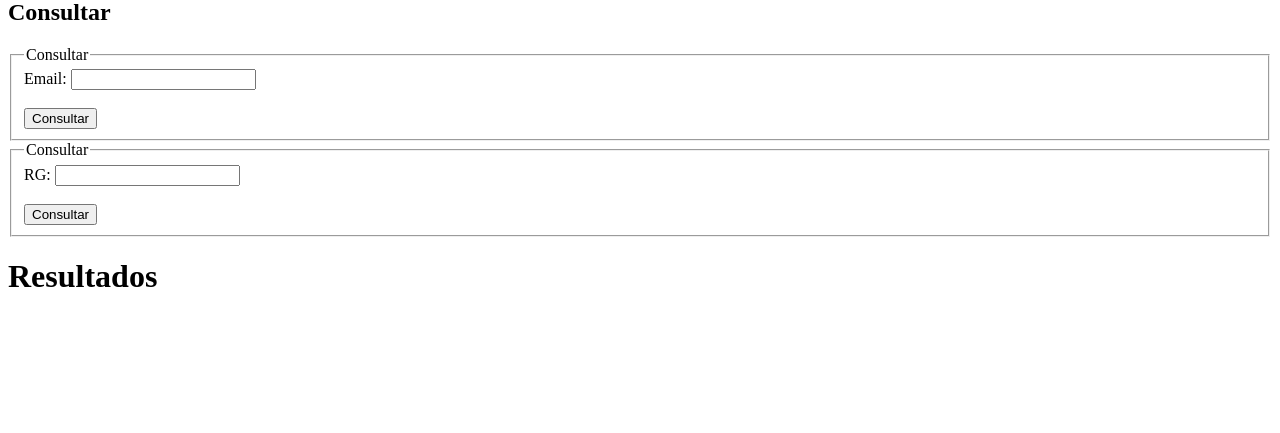
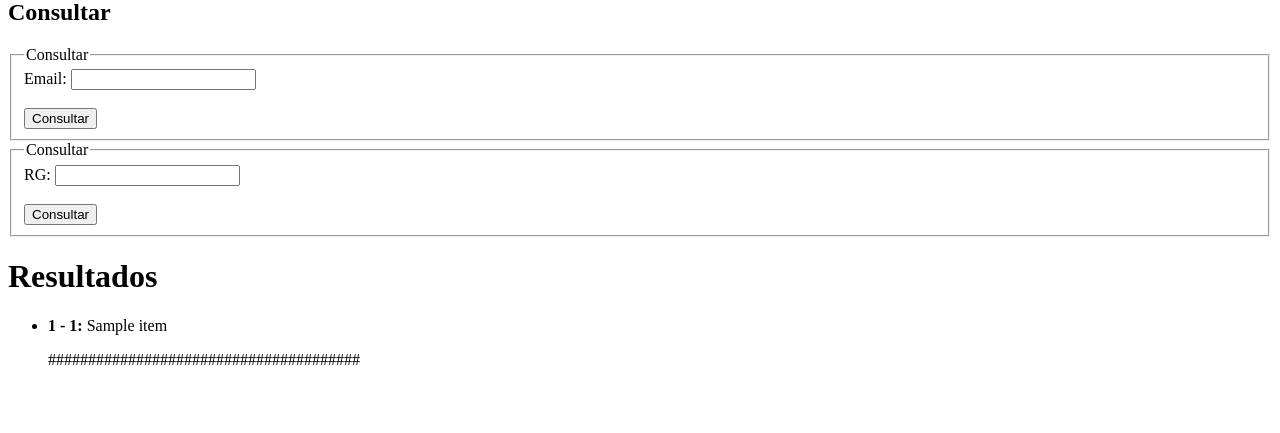
Before and after one commit to kevinzezel/impacta_aula11, a Flask app: template na_aula/templates/home.html in a window 1280 px wide. Shown: the part 111-544 px from the top of the page. Run offline with Flask 2, Linux system fonts and the light colour scheme; the template is opened without the code that fills it: most values are stand-ins (such as "Sample title", 1, 10 or a date in 2020).

Commit message:
Update home.html

```diff
--- a/na_aula/templates/home.html
+++ b/na_aula/templates/home.html
@@ -16,7 +16,8 @@
         </ul>
         <br>
         <span style="color:red;"><b>{{ status }}</b></span>
-        <div id="consultar">
+
+        <div id="consultar" style="display: '';">
 
             <h2>Consultar</h2>
 
@@ -24,7 +25,7 @@
                 <legend>Consultar</legend>
                 <form action="consultar_email" method="POST" name="formulario2" id="formulario2">
                     <label for="email_consulta">Email:</label>
-                    <input id="email_consulta" name="email_consulta" type="text">
+                    <input id="email_consulta" name="email_consulta" type="email">
                     <br><br>
                     <button type="submit">Consultar</button>
                 </form>
@@ -41,6 +42,26 @@
             </fieldset>
 
             <h1>Resultados</h1>
+
+
+            <ul>
+                {% for item in resultado %}
+
+                    {% for i in item %}
+                        <li> <b>{{ loop.index }} - {{ i[0] }}:</b>  {{ i[1] }}</li>
+                    {% endfor %}
+
+                    {% if loop.last == false %}
+                        <p> ---------------- </p>
+                    {% else %}
+                        <p> ####################################### </p>
+                    {% endif %}
+
+                {% endfor %}
+            </ul>
+
+
+
 
 
         </div>
@@ -64,7 +85,7 @@
                     <input id="telefone" name="telefone" type="number">
                     <br><br>
                     <label for="email">Email:</label>
-                    <input id="email" name="email" type="text">
+                    <input id="email" name="email" type="email">
                     <br><br>
                     <label for="comentarios">Comentarios:</label>
                     <input id="comentarios" name="comentarios" type="text">
@@ -94,7 +115,7 @@
                     <input id="telefone_alt" name="telefone_alt" type="number">
                     <br><br>
                     <label for="email_alt">Email:</label>
-                    <input id="email_alt" name="email_alt" type="text">
+                    <input id="email_alt" name="email_alt" type="email">
                     <br><br>
                     <label for="comentarios_alt">Comentarios:</label>
                     <input id="comentarios_alt" name="comentarios_alt" type="text">
```
